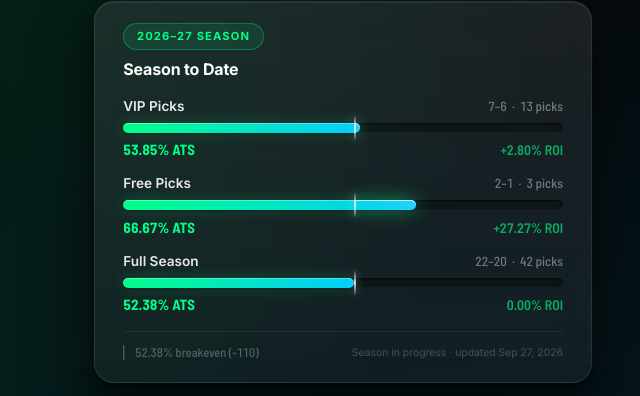
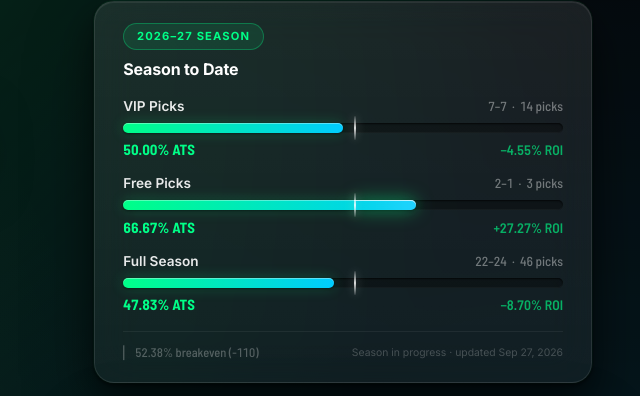
Before and after one commit to brsmith182/YardlineIQ, a website: page public/index.html in a window 1280 px wide. Shown: the part 95-491 px from the top of the page, 640-1280 px from the left. Drawn offline with nearby package versions, Linux system fonts and the light colour scheme; no server answers; a web font is replaced by a local one.

Commit message:
chore: update the season record with the Week 3 late afternoon games
Four more Week 3 picks graded, 0-4: SF -8.5, TB +1.5, BAL -3.5 and
NO -3.5 all failed to cover. VIP moves to 7-7 (BAL lost) and Full Season
to 22-24. Free stays 2-1. The picks are graded in Redis with their final
scores, so the picks cards show them too.

Co-Authored-By: Claude Opus 5.5 <noreply@anthropic.com>

```diff
--- a/public/index.html
+++ b/public/index.html
@@ -1658,14 +1658,14 @@
                     <div class="chart-row">
                         <div class="chart-row-meta">
                             <span class="chart-tier-name">VIP Picks</span>
-                            <span class="chart-record">7–6 &nbsp;·&nbsp; 13 picks</span>
+                            <span class="chart-record">7–7 &nbsp;·&nbsp; 14 picks</span>
                         </div>
-                        <div class="chart-bar-track" style="--fill-width: 53.85%">
+                        <div class="chart-bar-track" style="--fill-width: 50%">
                             <div class="chart-bar-fill"></div>
                         </div>
                         <div class="chart-row-footer">
-                            <span class="chart-pct">53.85% ATS</span>
-                            <span class="chart-roi">+2.80% ROI</span>
+                            <span class="chart-pct">50.00% ATS</span>
+                            <span class="chart-roi">−4.55% ROI</span>
                         </div>
                     </div>
 
@@ -1686,14 +1686,14 @@
                     <div class="chart-row">
                         <div class="chart-row-meta">
                             <span class="chart-tier-name">Full Season</span>
-                            <span class="chart-record">22–20 &nbsp;·&nbsp; 42 picks</span>
+                            <span class="chart-record">22–24 &nbsp;·&nbsp; 46 picks</span>
                         </div>
-                        <div class="chart-bar-track" style="--fill-width: 52.38%">
+                        <div class="chart-bar-track" style="--fill-width: 47.83%">
                             <div class="chart-bar-fill"></div>
                         </div>
                         <div class="chart-row-footer">
-                            <span class="chart-pct">52.38% ATS</span>
-                            <span class="chart-roi">0.00% ROI</span>
+                            <span class="chart-pct">47.83% ATS</span>
+                            <span class="chart-roi">−8.70% ROI</span>
                         </div>
                     </div>
 
```
